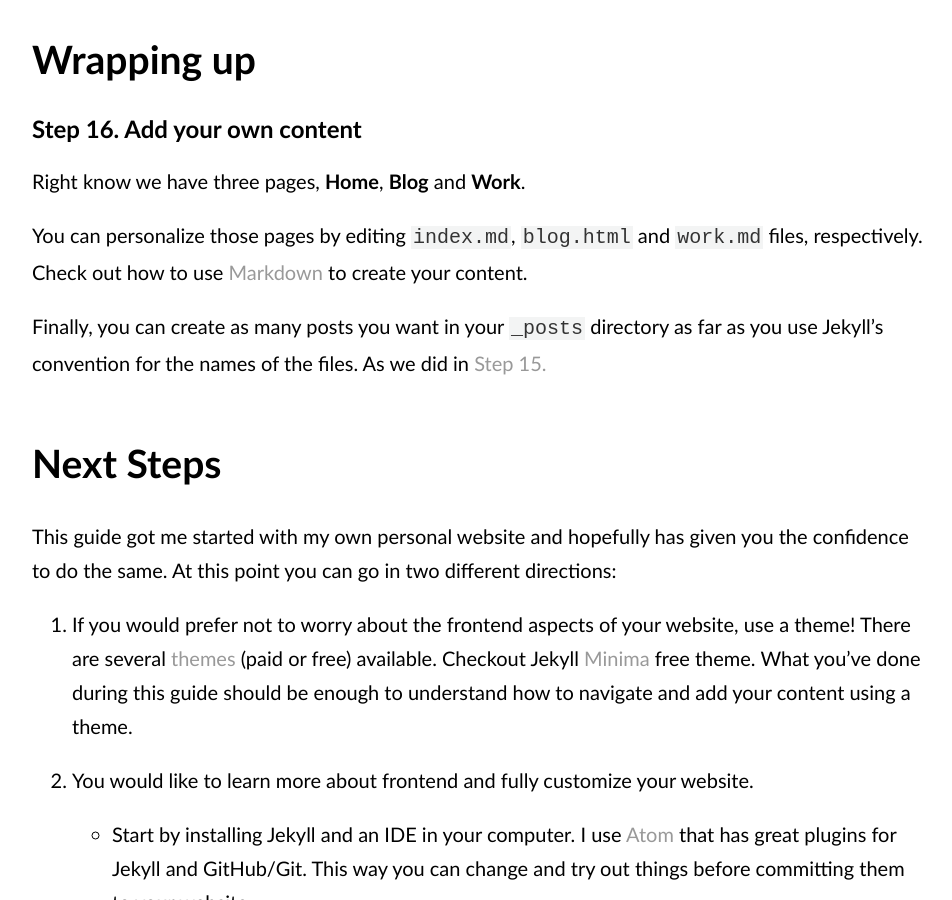
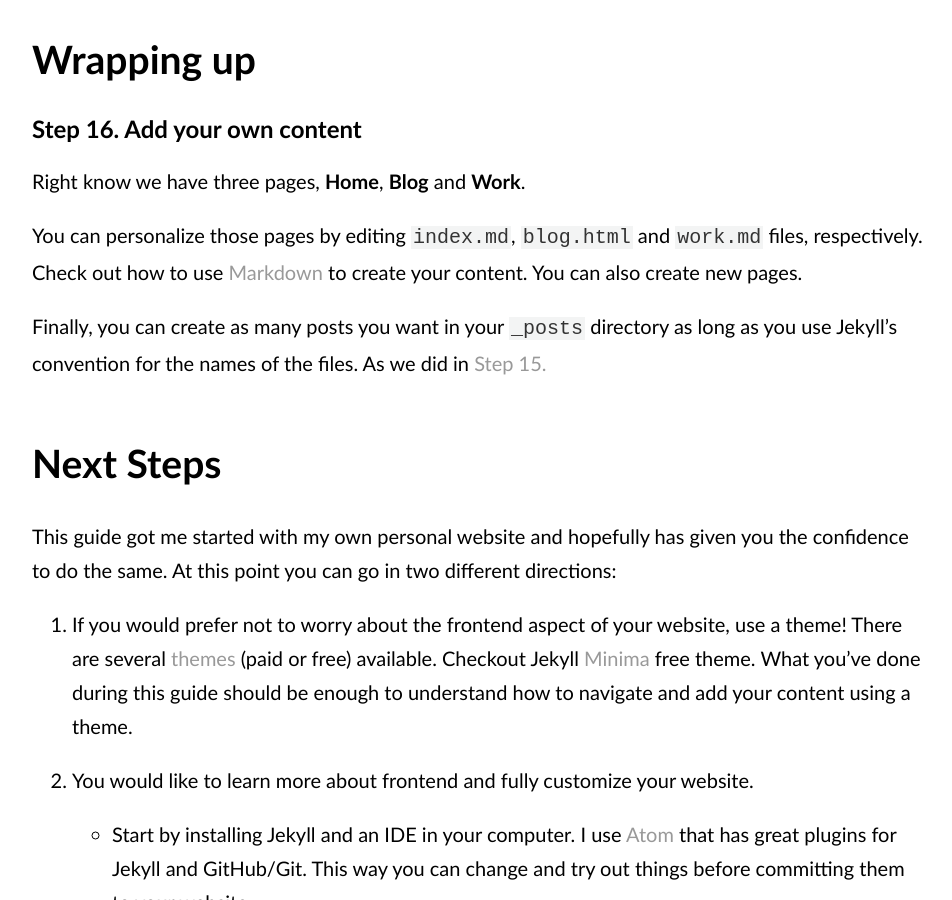
Before and after one commit to OlgaCarvalho/first_personal_website, a Jekyll site: the page built from _posts/2021-07-06-setup-your-personal-website.md, in a window 1280 px wide and 900 px high, scrolled down 8842 px. Shown: the whole window, without its empty margins (160-1112 px from the left). Built offline with Jekyll 4.4.1, drawn with Linux system fonts in a browser that asks for light colours; some of the changed text lies outside the part shown.

Commit message:
Minor changes to content

```diff
--- a/_posts/2021-07-06-setup-your-personal-website.md
+++ b/_posts/2021-07-06-setup-your-personal-website.md
@@ -1,6 +1,6 @@
 ---
 layout: post
-title: "Setup your personal website on GitHub Pages"
+title: "Setup Your Personal Website on GitHub Pages"
 date: 2021-07-06
 ---
 In this post I will show you how I created and hosted a personal website on GitHub Pages using Jekyll.
@@ -349,15 +349,16 @@ Right know we have three pages, **Home**, **Blog** and **Work**.
 
 You can personalize those pages by editing `index.md`, `blog.html` and `work.md` files, respectively.
 Check out how to use [Markdown](https://github.com/adam-p/markdown-here/wiki/Markdown-Cheatsheet) to create your content.
+You can also create new pages.
 
-Finally, you can create as many posts you want in your `_posts` directory as far as you use Jekyll's convention for the names of the files. As we did in [Step 15.](#step-15-create-your-first-post)
+Finally, you can create as many posts you want in your `_posts` directory as long as you use Jekyll's convention for the names of the files. As we did in [Step 15.](#step-15-create-your-first-post)
 
 
 ## Next Steps
 This guide got me started with my own personal website and hopefully has given you the confidence to do the same.
 At this point you can go in two different directions:
 
-1. If you would prefer not to worry about the frontend aspects of your website, use a theme!
+1. If you would prefer not to worry about the frontend aspect of your website, use a theme!
 	There are several [themes](https://jekyllthemes.io/) (paid or free) available.
 	Checkout Jekyll [Minima](https://github.com/jekyll/minima) free theme.
 	What you've done during this guide should be enough to understand how to navigate and add your content using a theme.
```
Also changed, not shown: index.md (+1 -1 lines), pages/about.md (+0 -1 lines).
